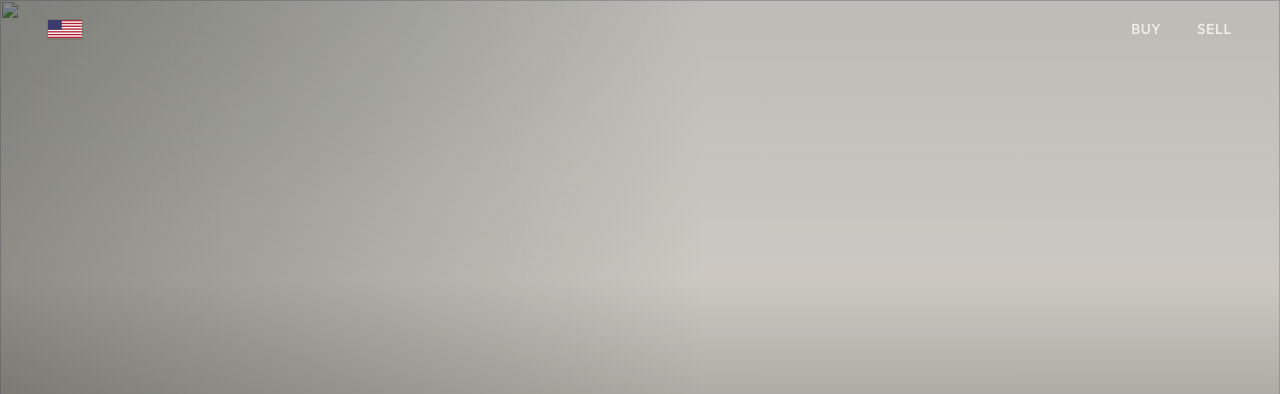
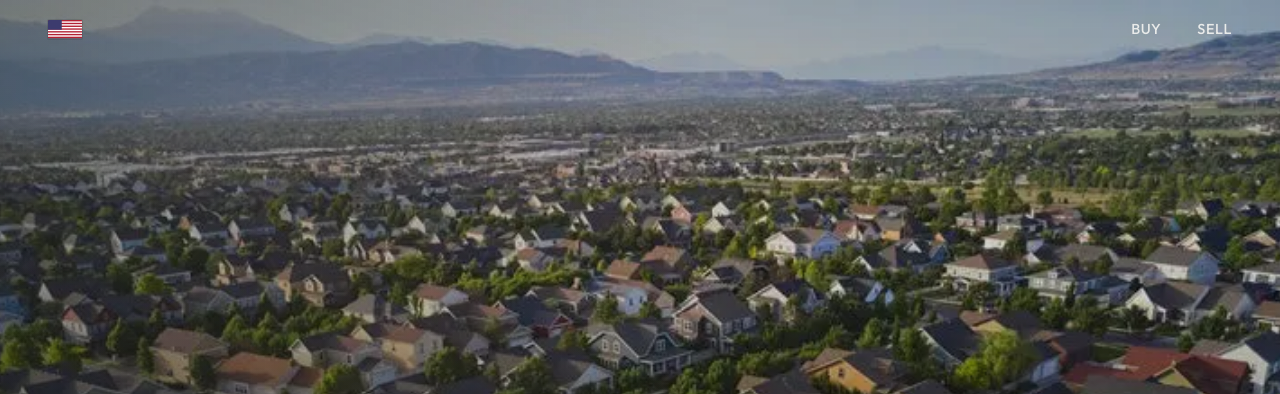
Before and after one commit to joeloffin/keenginerealty3232, a plain HTML site: page index.html in a window 1280 px wide. Shown: the top 394 px of the page. Drawn offline with Linux system fonts and the light colour scheme.

Commit message:
Update index.html

```diff
--- a/index.html
+++ b/index.html
@@ -43,7 +43,7 @@
         <div class="hero-media" aria-hidden="true">
           <img
             class="hero-image"
-            src="assets/hero.jpg"
+            src="hero.jpg"
             alt=""
             width="2400"
             height="1600"
```
